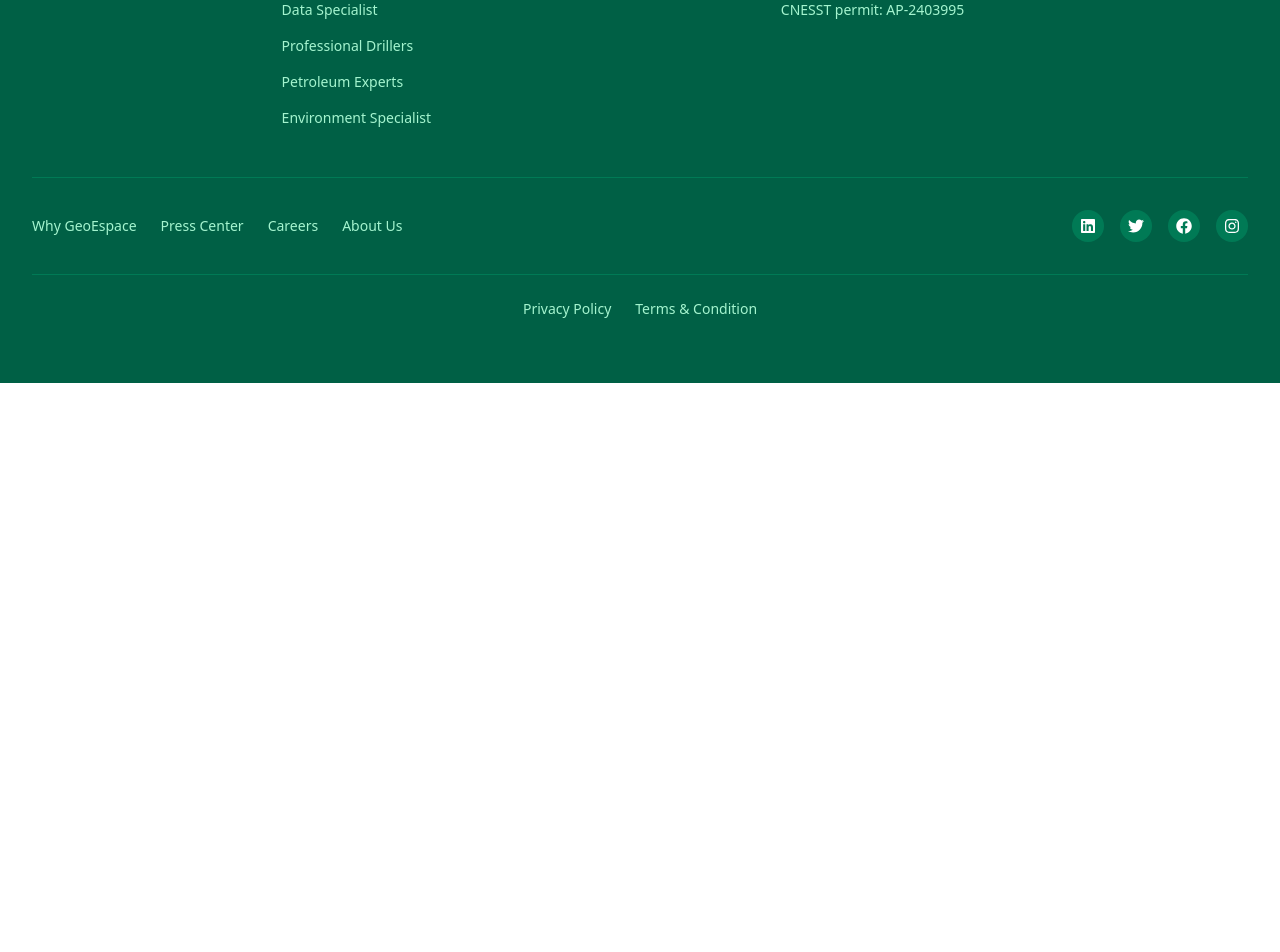
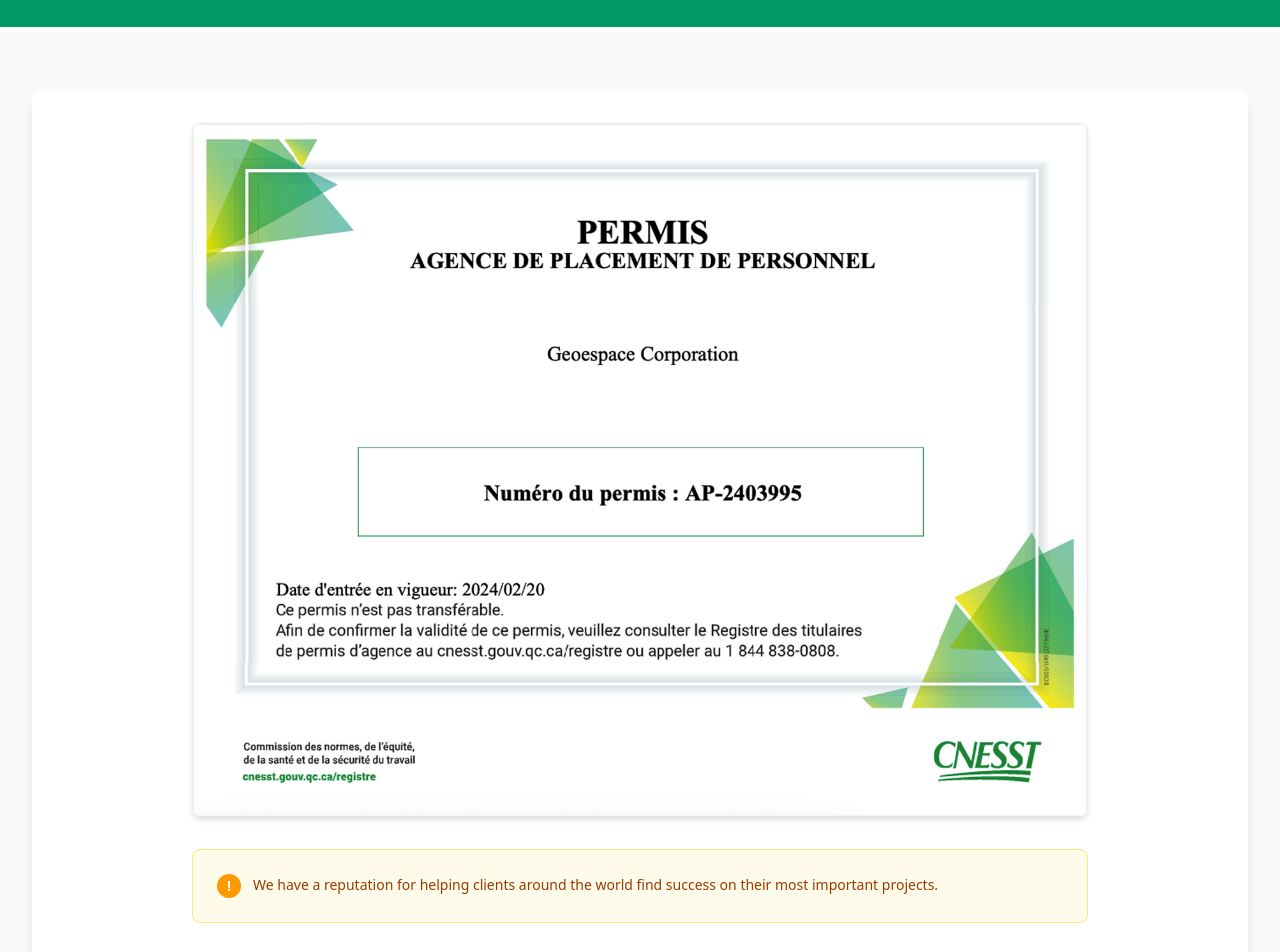
Before and after one commit to dev-sajib/geospace-static, a React (Vite) app: page /cnesst-permit in a window 1280 px wide. Shown: the part 360-1312 px from the top of the page. Before the commit the page ends 800 px from the top, so only its background shows below. Built offline with nearby package versions, Linux system fonts and the light colour scheme.

Commit message:
FEAT: Completed CNESST page, with certificate

```diff
--- a/src/App.jsx
+++ b/src/App.jsx
@@ -4,6 +4,7 @@
 import ClientsPage from "./pages/ClientsPage";
 import PressReleasePage from "./pages/PressReleasePage";
 import PrivacyPolicyPage from "./pages/PrivacyPolicyPage";
+import CNESSTPermitPage from "./pages/CNESSTPermitPage";
 
 function App() {
   return (
@@ -14,6 +15,7 @@
           <Route path="/clients" element={<ClientsPage />} />
           <Route path="/press-releases" element={<PressReleasePage />} />
           <Route path="/privacy-policy" element={<PrivacyPolicyPage />} />
+          <Route path="/cnesst-permit" element={<CNESSTPermitPage />} />
         </Routes>
       </Layout>
     </Router>
--- a/src/components/Footer.jsx
+++ b/src/components/Footer.jsx
@@ -164,12 +164,12 @@
                 </a>
               </li>
               <li>
-                <a
-                  href="#"
+                <Link
+                  to="/cnesst-permit"
                   className="text-emerald-200 hover:text-white text-sm transition-colors"
                 >
                   CNESST permit: AP-2403995
-                </a>
+                </Link>
               </li>
             </ul>
           </div>
--- /dev/null
+++ b/src/pages/CNESSTPermitPage.jsx
@@ -0,0 +1,50 @@
+import PageHero from "../components/PageHero";
+
+const CNESSTPermitPage = () => {
+  return (
+    <>
+      <PageHero
+        title="CNESST Permit Authorization"
+        description="Geoespacec is fully compliant with the regulations of the Commission des normes, de l'équité, de la santé et de la sécurité du travail (CNESST). Below is our official CNESST permit confirming our authorization and legal compliance for operating in Quebec, Canada."
+      />
+
+      <section className="py-16 bg-gray-50">
+        <div className="max-w-7xl mx-auto px-4 sm:px-6 lg:px-8">
+          <div className="bg-white rounded-lg shadow-lg p-8 mb-8">
+            <div className="flex justify-center mb-8">
+              <div className="w-full max-w-4xl">
+                <img
+                  src="/images/image-cnest.png"
+                  alt="CNESST Permit - Agence de Placement de Personnel - Geoespacec Corporation - Permit Number: AP-2403995"
+                  className="w-full h-auto rounded-lg shadow-md border border-gray-200"
+                />
+              </div>
+            </div>
+
+            <div className="flex justify-center">
+              <div className="w-full max-w-4xl">
+                <div className="bg-amber-50 border border-amber-200 rounded-lg p-6 mb-8">
+                  <div className="flex items-start">
+                    <div className="flex-shrink-0">
+                      <div className="w-6 h-6 bg-amber-500 rounded-full flex items-center justify-center">
+                        <span className="text-white text-sm font-bold">!</span>
+                      </div>
+                    </div>
+                    <div className="ml-3">
+                      <p className="text-amber-800 text-sm leading-relaxed">
+                        We have a reputation for helping clients around the
+                        world find success on their most important projects.
+                      </p>
+                    </div>
+                  </div>
+                </div>
+              </div>
+            </div>
+          </div>
+        </div>
+      </section>
+    </>
+  );
+};
+
+export default CNESSTPermitPage;
```
Also changed, not shown: public/images/image-cnest.png (added).
